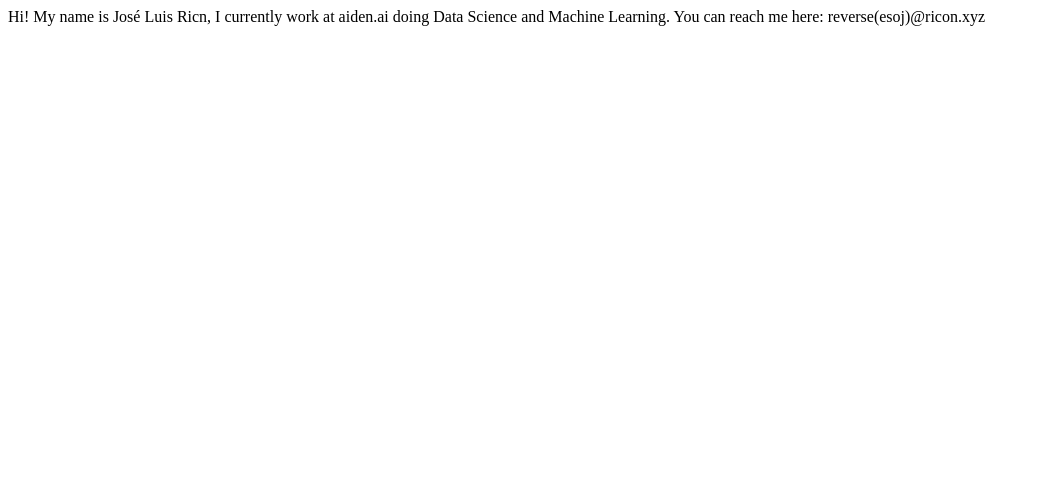
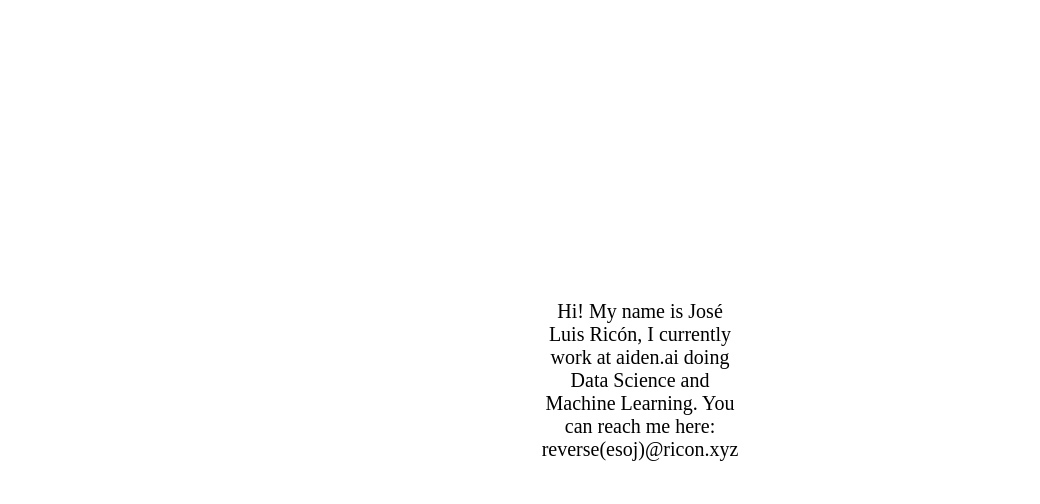
Before and after one commit to jlricon/jlricon.github.io, a plain HTML site: page about.html in a window 1280 px wide. Shown: the whole page, without its empty margins (0-1040 px from the left). Drawn offline with Linux system fonts and the light colour scheme.

Commit message:
Update about.html

```diff
--- a/about.html
+++ b/about.html
@@ -1,11 +1,16 @@
-<!DOCTYPE html>
-<html>
-<body>
-
- Hi! My name is José Luis Ricn, I currently work at aiden.ai doing Data Science and Machine Learning. You can reach me here:
-  reverse(esoj)@ricon.xyz
 
 
 
+<html>
+<head>
+  <meta charset="utf-8">
+  <link rel="stylesheet" href="static/style.css">
+  <title>Jose Luis Ricon - About</title>
+</head>
+<body>
+<div id="menu">
+<span>Hi! My name is José Luis Ricón, I currently work at aiden.ai doing Data Science and Machine Learning. You can reach me here:
+  reverse(esoj)@ricon.xyz</span>
+</div>
 </body>
 </html>
```
